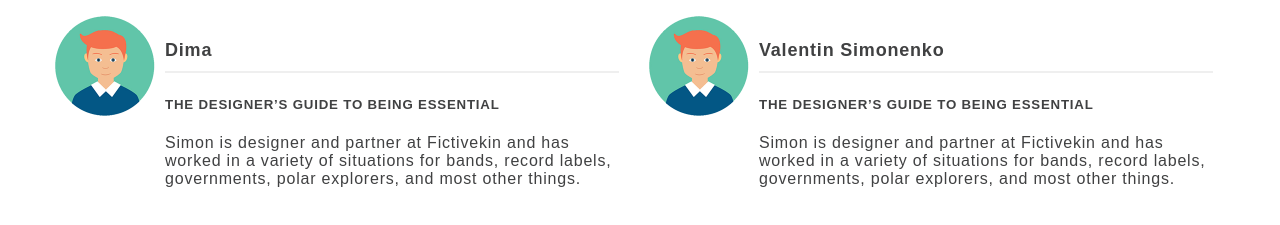
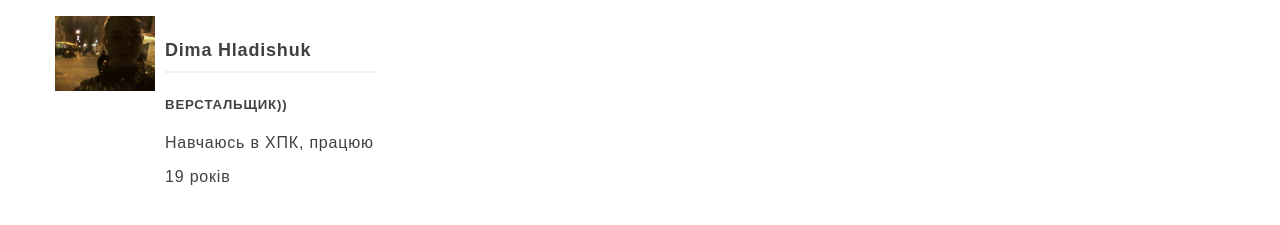
Before and after one commit to valenitin/OSS_17, a plain HTML site: page index.html in a window 1280 px wide. Shown: the part 205-430 px from the top of the page. Drawn offline with Linux system fonts and the light colour scheme.

Commit message:
add info

```diff
--- a/index.html
+++ b/index.html
@@ -21,30 +21,18 @@
                 <div class="media">
                     <div class="media-left">
                         <a href="#">
-                            <img class="media-object" src="img/speaker-1.png" alt="...">
+                            <img class="media-object" src="img/Dima.jpg" alt="...">
                         </a>
                     </div>
                     <div class="media-body">
-                        <h4 class="media-heading">Dima</h4>
-                        <h5>THE DESIGNER’S GUIDE TO BEING ESSENTIAL</h5>
-                        <p>Simon is designer and partner at Fictivekin and has worked in a variety of situations for bands, record labels, governments, polar explorers, and most other things. </p>
+                        <h4 class="media-heading">Dima Hladishuk</h4>
+                        <h5>Верстальщик))</h5>
+                        <p> Навчаюсь в ХПК, працюю  </p>
+                        <p>19 років</p>
                     </div>
                 </div>
             </div>
-            <div class="col-md-6">
-                <div class="media">
-                    <div class="media-left">
-                        <a href="#">
-                            <img class="media-object" src="img/speaker-1.png" alt="...">
-                        </a>
-                    </div>
-                    <div class="media-body">
-                        <h4 class="media-heading">Valentin Simonenko</h4>
-                        <h5>THE DESIGNER’S GUIDE TO BEING ESSENTIAL</h5>
-                        <p>Simon is designer and partner at Fictivekin and has worked in a variety of situations for bands, record labels, governments, polar explorers, and most other things. </p>
-                    </div>
-                </div>
-            </div>
+
         </div>
     </div>
 </div>
```
Also changed, not shown: img/Dima.jpg (added).
